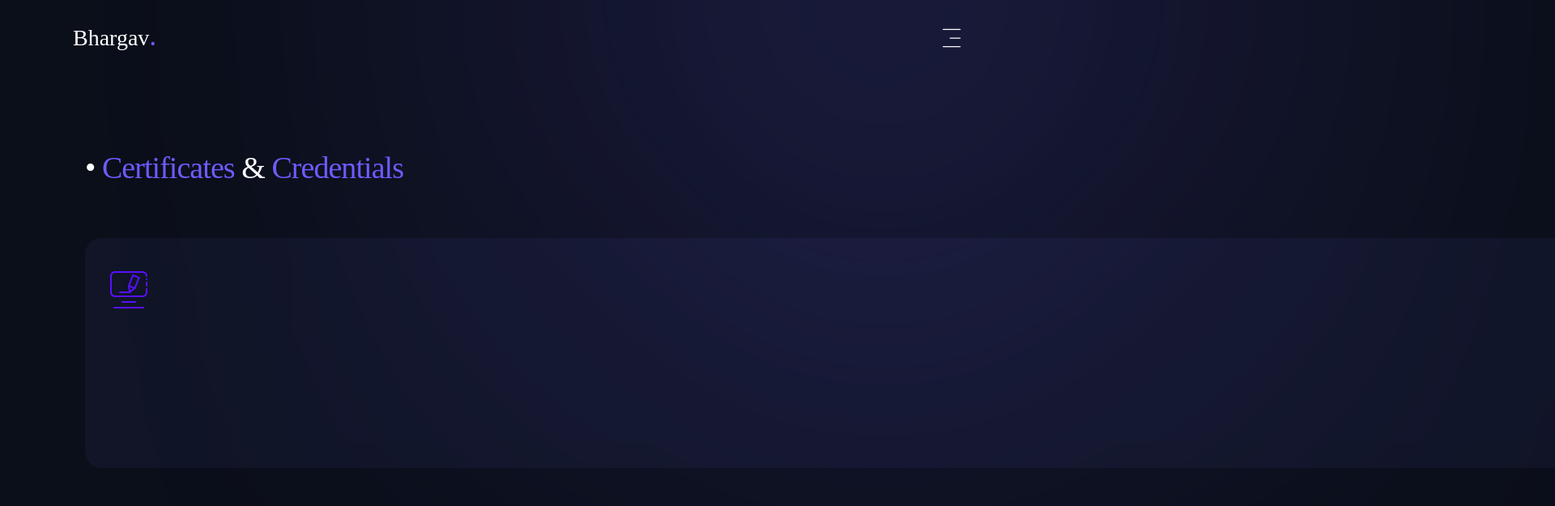
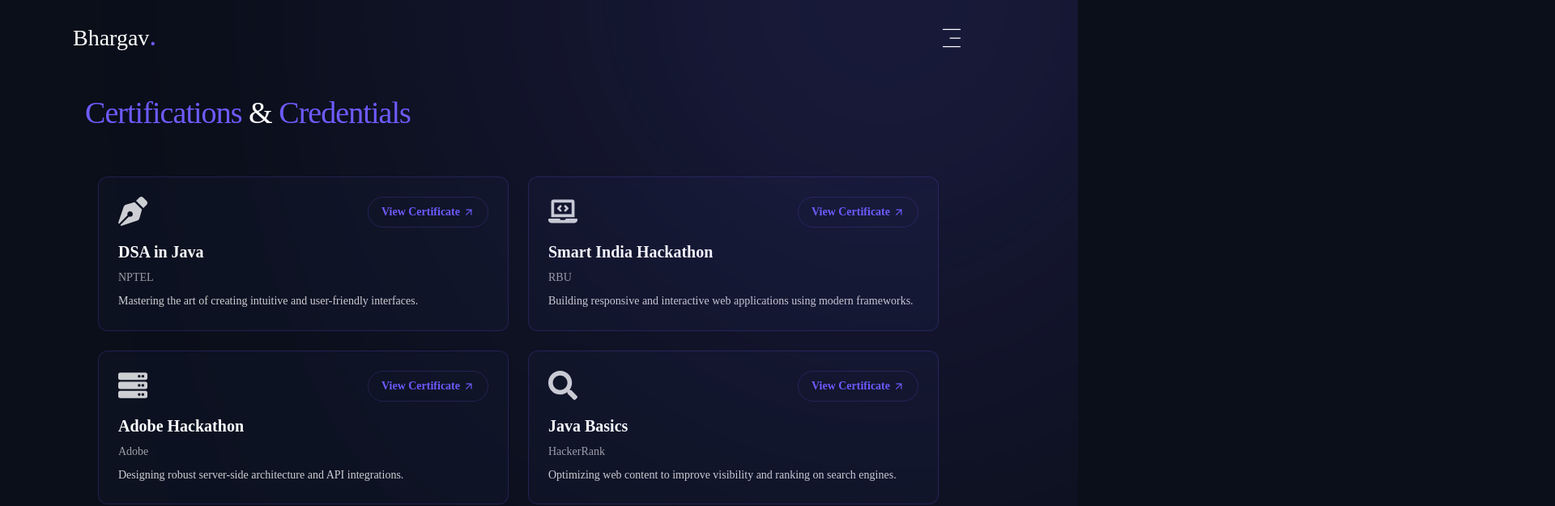
Before and after one commit to BhargavLende15/personal-portfolio, a Next.js app: page /certifications in a window 1280 px wide. Shown: the top 625 px of the page at 81% size, 1920 px wide, since content can reach past the window. Built offline with nearby package versions, Linux system fonts and the light colour scheme; a web font is replaced by a local one.

Commit message:
commit 19: update15

```diff
--- a/app/certifications/page.jsx
+++ b/app/certifications/page.jsx
@@ -1,81 +1,106 @@
 "use client";
+
 import { motion } from "framer-motion";
-import { Swiper, SwiperSlide } from "swiper/react";
-import { Pagination } from "swiper/modules";
-import "swiper/css";
-import "swiper/css/pagination";
-import Image from "next/image";
-import { MdOutlineArrowOutward, MdArrowRightAlt } from "react-icons/md";
+import { ScrollArea } from "@/components/ui/scroll-area";
+import Link from "next/link";
+import { FaPenNib, FaLaptopCode, FaServer, FaSearch, FaVideo } from "react-icons/fa";
+import { MdArrowOutward } from "react-icons/md";
 
 const certifications = [
   {
-    icon: "/assets/assets/services/design.svg",
-    href: "",
-    title: "Website Interface Design"
+    icon: <FaPenNib />,
+    title: "DSA in Java",
+    description: "Mastering the art of creating intuitive and user-friendly interfaces.",
+    date: "2024",
+    issuer: "NPTEL",
+    href: ""
   },
   {
-    icon: "/assets/assets/services/frontend.svg",
-    href: "",
-    title: "Website Interface Design"
+    icon: <FaLaptopCode />,
+    title: "Smart India Hackathon",
+    description: "Building responsive and interactive web applications using modern frameworks.",
+    date: "2024",
+    issuer: "RBU",
+    href: ""
   },
   {
-    icon: "/assets/assets/services/backend.svg",
-    href: "",
-    title: "Website Interface Design"
+    icon: <FaServer />,
+    title: "Adobe Hackathon",
+    description: "Designing robust server-side architecture and API integrations.",
+    date: "2023",
+    issuer: "Adobe",
+    href: ""
   },
   {
-    icon: "/assets/assets/services/seo.svg",
-    href: "",
-    title: "Website Interface Design"
+    icon: <FaSearch />,
+    title: "Java Basics",
+    description: "Optimizing web content to improve visibility and ranking on search engines.",
+    date: "2023",
+    issuer: "HackerRank",
+    href: ""
   },
   {
-    icon: "/assets/assets/services/video.svg",
-    href: "",
-    title: "Website Interface Design"
+    icon: <FaVideo />,
+    title: "AI-ML Virtual Internship",
+    description: "Professional video editing and post-production for digital media.",
+    date: "2022",
+    issuer: "EduSkills",
+    href: ""
   },
-]
+];
 
 const Certifications = () => {
   return (
     <motion.section
-      initial = {{ opacity: 0}}
-      animate = {{
+      initial={{ opacity: 0 }}
+      animate={{
         opacity: 1,
-        transition: { delay: 2.4, duration: 0.4, ease: "easeIn"},
+        transition: { delay: 2.4, duration: 0.4, ease: "easeIn" },
       }}
-      className="h-screen flex items-center"
+      className="min-h-screen flex items-center justify-center py-12 xl:py-0"
     >
-      <div className="container mx-auto w-full flex flex-col gap-16">
-        {/* text */}
-        <div className="flex flex-col xl:flex-row justify-between items-start xl:items-center gap-8">
-          <h2 className="h2 max-w-[600px] text-left xl:mb-0">
-            • <span className="text-accent">Certificates</span> &<span className="text-accent"> Credentials</span>
-          </h2>
-        </div>
-        {/* slider */}
-        <Swiper
-          spaceBetween={30}
-          slidesPerView={1}
-          breakpoints={{
-            640: { slidesPerView: 2},
-            1024: {slidesPerView:3},
-          }}
-          modules={[Pagination]}
-          pagination={{ clickable: true, dynamicBullets: true}}
-          className="h-[320px]"
-        >
-          {certifications.map((item, index) => {
-            return (
-              <SwiperSlide key={index}>
-                <div className="bg-secondary/90 w-full h-[284px] rounded-[20px]
-                px-[30px] py-[40px] flex flex-col justify-between">
+      <div className="container mx-auto">
+        <div className="flex flex-col gap-10">
+          <div className="flex flex-col gap-2 text-center xl:text-left">
+            <h2 className="h2 font-bold">
+              <span className="text-accent">Certifications</span> & <span className="text-accent">Credentials</span>
+            </h2>
+          </div>
+
+          <ScrollArea className="h-[400px] xl:h-[480px]">
+            <div className="grid grid-cols-1 md:grid-cols-2 gap-6 p-4">
+              {certifications.map((cert, index) => (
+                <div
+                  key={index}
+                  className="bg-tertiary/20 p-6 rounded-xl border border-accent/20 hover:border-accent transition-all duration-300 group flex flex-col gap-4"
+                >
+                  <div className="flex justify-between items-start">
+                    <div className="text-4xl text-transparent stroke-accent group-hover:text-accent transition-all duration-300">
+                      {/* Using text color for icon, but adding a specific effect if needed.
+                          For now, just text-accent is safer. */}
+                      <span className="text-white/80 group-hover:text-accent transition-colors duration-300">
+                        {cert.icon}
+                      </span>
+                    </div>
+                    <Link href={cert.href} className="flex items-center gap-1 text-accent text-sm font-bold border border-accent/20 px-4 py-2 rounded-full hover:bg-accent hover:text-white transition-all duration-300">
+                      View Certificate <MdArrowOutward />
+                    </Link>
+                  </div>
+
                   <div>
-                    <Image src={item.icon} width={48} height={48} alt="" />
+                    <h3 className="text-xl font-bold mb-2 group-hover:text-accent transition-colors duration-300">
+                        {cert.title}
+                    </h3>
+                    <p className="text-sm text-white/60 mb-2">{cert.issuer}</p>
+                    <p className="text-white/80 leading-relaxed text-sm">
+                      {cert.description}
+                    </p>
                   </div>
                 </div>
-              </SwiperSlide>);
-          })}
-        </Swiper>
+              ))}
+            </div>
+          </ScrollArea>
+        </div>
       </div>
     </motion.section>
   );
```
